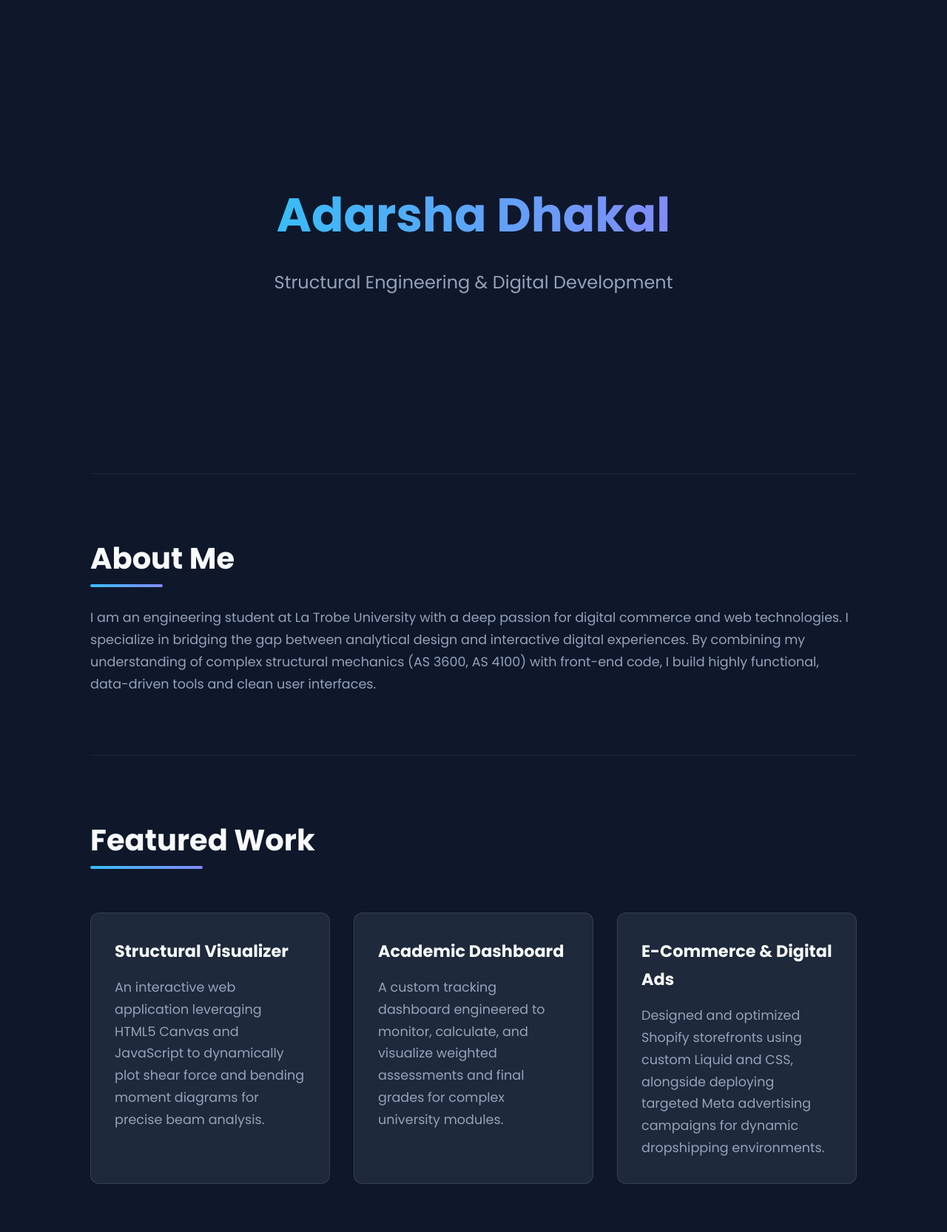
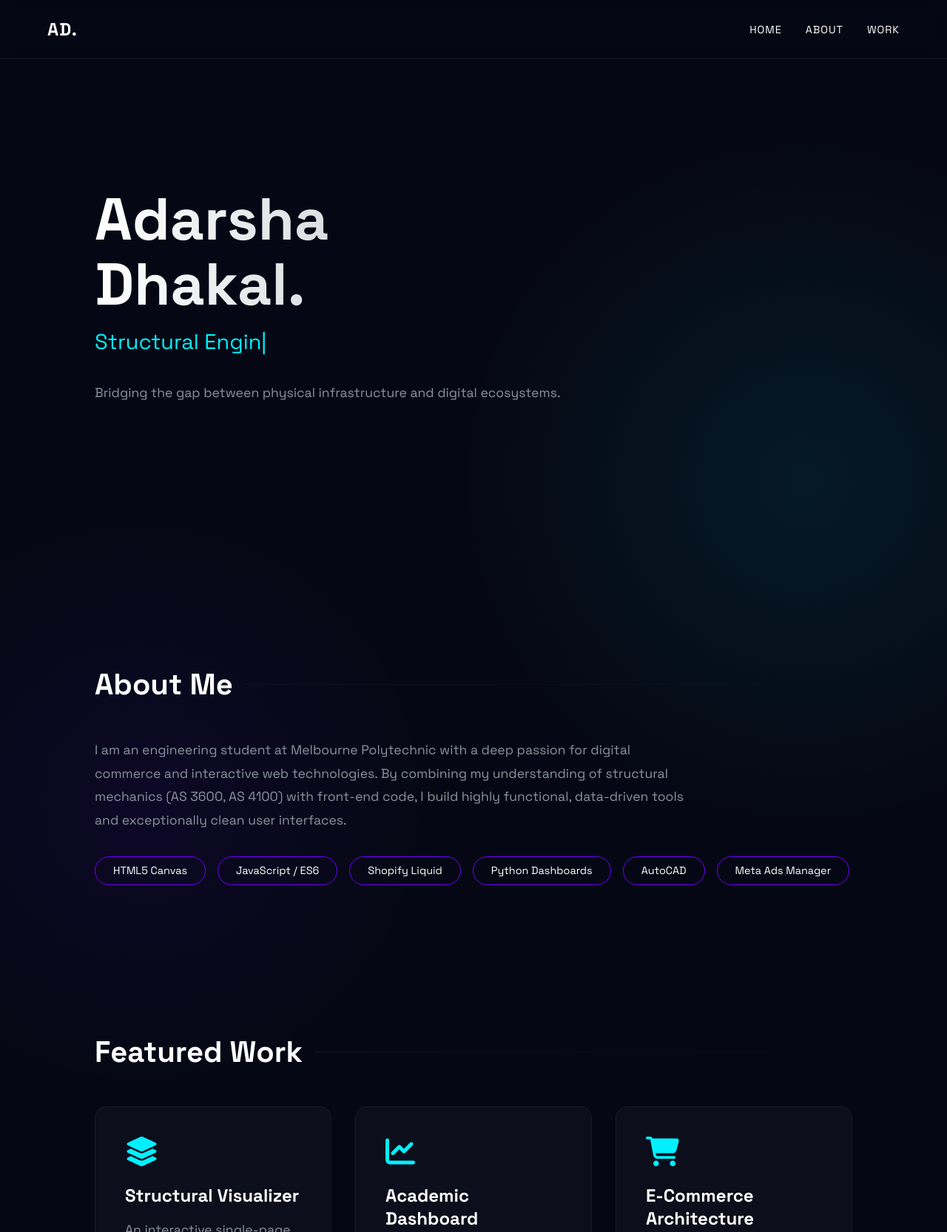
Before and after one commit to ttz89n5pwf-art/Portfolio, a plain HTML site: page index.html in a window 1280 px wide. Shown: the top 1666 px of the page at 74% size. Drawn offline with Linux system fonts and the light colour scheme.

Commit message:
index.html

```diff
--- a/index.html
+++ b/index.html
@@ -3,229 +3,313 @@
 <head>
     <meta charset="UTF-8">
     <meta name="viewport" content="width=device-width, initial-scale=1.0">
-    <title>Adarsha Dhakal | Portfolio</title>
-    <link href="https://fonts.googleapis.com/css2?family=Poppins:wght@300;400;600;700&display=swap" rel="stylesheet">
+    <title>Adarsha Dhakal | Digital Portfolio</title>
+    <link href="https://fonts.googleapis.com/css2?family=Space+Grotesk:wght@300;400;600;700&display=swap" rel="stylesheet">
+    <link rel="stylesheet" href="https://cdnjs.cloudflare.com/ajax/libs/font-awesome/6.4.0/css/all.min.css">
     <style>
         :root {
-            --bg-dark: #0f172a;
-            --card-dark: #1e293b;
-            --text-main: #f8fafc;
-            --text-muted: #94a3b8;
-            --accent: #38bdf8;
-            --accent-gradient: linear-gradient(90deg, #38bdf8, #818cf8);
+            --bg-color: #050814;
+            --glass-bg: rgba(255, 255, 255, 0.03);
+            --glass-border: rgba(255, 255, 255, 0.05);
+            --text-main: #ffffff;
+            --text-muted: #8b949e;
+            --accent: #00f0ff;
+            --accent-2: #7000ff;
         }
 
         * {
             margin: 0;
             padding: 0;
             box-sizing: border-box;
-            font-family: 'Poppins', sans-serif;
+            font-family: 'Space Grotesk', sans-serif;
             scroll-behavior: smooth;
         }
 
         body {
-            background-color: var(--bg-dark);
+            background-color: var(--bg-color);
             color: var(--text-main);
-            line-height: 1.7;
+            overflow-x: hidden;
+            background-image:
+                radial-gradient(circle at 15% 50%, rgba(112, 0, 255, 0.08), transparent 25%),
+                radial-gradient(circle at 85% 30%, rgba(0, 240, 255, 0.08), transparent 25%);
         }
 
-        /* Hero Section */
-        header {
-            min-height: 80vh;
+        nav {
+            position: fixed;
+            top: 0;
+            width: 100%;
+            padding: 1.5rem 5%;
+            display: flex;
+            justify-content: space-between;
+            align-items: center;
+            background: rgba(5, 8, 20, 0.8);
+            backdrop-filter: blur(10px);
+            z-index: 1000;
+            border-bottom: 1px solid var(--glass-border);
+        }
+
+        nav .logo {
+            font-weight: 700;
+            font-size: 1.5rem;
+            letter-spacing: 1px;
+        }
+
+        nav ul {
+            display: flex;
+            list-style: none;
+            gap: 2rem;
+        }
+
+        nav a {
+            color: var(--text-main);
+            text-decoration: none;
+            font-size: 0.9rem;
+            text-transform: uppercase;
+            letter-spacing: 1px;
+            transition: color 0.3s;
+        }
+
+        nav a:hover {
+            color: var(--accent);
+        }
+
+        #home {
+            height: 100vh;
             display: flex;
             flex-direction: column;
             justify-content: center;
-            align-items: center;
-            text-align: center;
-            padding: 2rem;
-            animation: fadeIn 1.5s ease-out;
+            padding: 0 10%;
+            position: relative;
         }
 
-        header h1 {
-            font-size: 4rem;
-            font-weight: 700;
+        .hero-content h1 {
+            font-size: clamp(3rem, 8vw, 5rem);
+            line-height: 1.1;
             margin-bottom: 1rem;
-            background: var(--accent-gradient);
+            background: linear-gradient(to right, var(--text-main), var(--text-muted));
             -webkit-background-clip: text;
             -webkit-text-fill-color: transparent;
         }
 
-        header p {
-            font-size: 1.5rem;
-            color: var(--text-muted);
-            max-width: 600px;
-        }
-
-        /* Container & Sections */
-        .container {
-            max-width: 1100px;
-            margin: 0 auto;
-            padding: 0 2rem;
+        .typing-container {
+            font-size: clamp(1.2rem, 3vw, 1.8rem);
+            color: var(--accent);
+            margin-bottom: 2rem;
+            height: 40px;
         }
 
         section {
-            padding: 5rem 0;
-            border-top: 1px solid rgba(255, 255, 255, 0.05);
+            padding: 100px 10%;
         }
 
-        h2 {
+        .section-title {
             font-size: 2.5rem;
-            margin-bottom: 2rem;
-            display: inline-block;
-            position: relative;
+            margin-bottom: 3rem;
+            display: flex;
+            align-items: center;
+            gap: 1rem;
         }
 
-        h2::after {
-            content: '';
-            position: absolute;
-            width: 50%;
-            height: 4px;
-            background: var(--accent-gradient);
-            bottom: -5px;
-            left: 0;
-            border-radius: 2px;
+        .section-title::after {
+            content: "";
+            height: 1px;
+            flex: 1;
+            background: linear-gradient(to right, var(--glass-border), transparent);
         }
 
         p {
             color: var(--text-muted);
             font-size: 1.1rem;
+            line-height: 1.8;
+            max-width: 800px;
         }
 
-        /* Projects Grid */
         .grid {
             display: grid;
-            grid-template-columns: repeat(auto-fit, minmax(320px, 1fr));
+            grid-template-columns: repeat(auto-fit, minmax(300px, 1fr));
             gap: 2rem;
+        }
+
+        .glass-card {
+            background: var(--glass-bg);
+            border: 1px solid var(--glass-border);
+            border-radius: 16px;
+            padding: 2.5rem;
+            backdrop-filter: blur(10px);
+            transition: transform 0.4s, border-color 0.4s;
+        }
+
+        .glass-card:hover {
+            transform: translateY(-10px);
+            border-color: var(--accent);
+            background: rgba(255, 255, 255, 0.05);
+        }
+
+        .glass-card i {
+            font-size: 2.5rem;
+            color: var(--accent);
+            margin-bottom: 1.5rem;
+        }
+
+        .glass-card h3 {
+            font-size: 1.5rem;
+            margin-bottom: 1rem;
+        }
+
+        .skills-container {
+            display: flex;
+            flex-wrap: wrap;
+            gap: 1rem;
             margin-top: 2rem;
         }
 
-        .card {
-            background-color: var(--card-dark);
-            padding: 2rem;
-            border-radius: 12px;
-            border: 1px solid rgba(255, 255, 255, 0.1);
-            transition: all 0.3s ease;
-            position: relative;
-            overflow: hidden;
+        .skill-tag {
+            padding: 0.6rem 1.5rem;
+            background: transparent;
+            border: 1px solid var(--accent-2);
+            border-radius: 30px;
+            color: var(--text-main);
+            font-size: 0.9rem;
+            transition: all 0.3s;
         }
 
-        .card:hover {
-            transform: translateY(-10px);
-            border-color: var(--accent);
-            box-shadow: 0 10px 30px rgba(56, 189, 248, 0.15);
+        .skill-tag:hover {
+            background: var(--accent-2);
+            box-shadow: 0 0 15px rgba(112, 0, 255, 0.4);
         }
 
-        .card h3 {
-            font-size: 1.4rem;
-            color: var(--text-main);
-            margin-bottom: 1rem;
+        .reveal {
+            opacity: 0;
+            transform: translateY(30px);
+            transition: all 0.8s ease-out;
         }
 
-        /* Skills Tags */
-        .skills-list {
-            display: flex;
-            flex-wrap: wrap;
-            gap: 1rem;
-            list-style: none;
-            margin-top: 1.5rem;
+        .reveal.active {
+            opacity: 1;
+            transform: translateY(0);
         }
 
-        .skills-list li {
-            background: rgba(56, 189, 248, 0.1);
-            color: var(--accent);
-            padding: 0.5rem 1.2rem;
-            border-radius: 30px;
-            font-weight: 600;
-            font-size: 0.95rem;
-            border: 1px solid rgba(56, 189, 248, 0.2);
-            transition: all 0.3s ease;
-        }
-
-        .skills-list li:hover {
-            background: var(--accent);
-            color: var(--bg-dark);
-        }
-
-        /* Footer */
         footer {
             text-align: center;
             padding: 3rem;
-            background-color: var(--card-dark);
-            border-top: 1px solid rgba(255, 255, 255, 0.05);
-        }
-
-        .btn {
-            display: inline-block;
-            margin-top: 1rem;
-            padding: 0.8rem 2rem;
-            background: var(--accent-gradient);
-            color: white;
-            text-decoration: none;
-            border-radius: 30px;
-            font-weight: 600;
-            transition: opacity 0.3s ease;
-        }
-
-        .btn:hover {
-            opacity: 0.8;
-        }
-
-        /* Animations */
-        @keyframes fadeIn {
-            from { opacity: 0; transform: translateY(20px); }
-            to { opacity: 1; transform: translateY(0); }
+            border-top: 1px solid var(--glass-border);
+            color: var(--text-muted);
         }
     </style>
 </head>
 <body>
 
-    <header>
-        <h1>Adarsha Dhakal</h1>
-        <p>Structural Engineering & Digital Development</p>
-    </header>
+    <nav>
+        <div class="logo">AD.</div>
+        <ul>
+            <li><a href="#home">Home</a></li>
+            <li><a href="#about">About</a></li>
+            <li><a href="#projects">Work</a></li>
+        </ul>
+    </nav>
 
-    <div class="container">
-        <section id="about">
-            <h2>About Me</h2>
-            <p>I am an engineering student at La Trobe University with a deep passion for digital commerce and web technologies. I specialize in bridging the gap between analytical design and interactive digital experiences. By combining my understanding of complex structural mechanics (AS 3600, AS 4100) with front-end code, I build highly functional, data-driven tools and clean user interfaces.</p>
+    <section id="home">
+        <div class="hero-content reveal active">
+            <h1>Adarsha<br>Dhakal.</h1>
+            <div class="typing-container">
+                <span id="typewriter"></span><span class="cursor">|</span>
+            </div>
+            <p>Bridging the gap between physical infrastructure and digital ecosystems.</p>
+        </div>
     </section>
 
-        <section id="projects">
-            <h2>Featured Work</h2>
+    <section id="about" class="reveal">
+        <h2 class="section-title">About Me</h2>
+        <p>I am an engineering student at Melbourne Polytechnic with a deep passion for digital commerce and interactive web technologies. By combining my understanding of structural mechanics (AS 3600, AS 4100) with front-end code, I build highly functional, data-driven tools and exceptionally clean user interfaces.</p>
+
+        <div class="skills-container">
+            <div class="skill-tag">HTML5 Canvas</div>
+            <div class="skill-tag">JavaScript / ES6</div>
+            <div class="skill-tag">Shopify Liquid</div>
+            <div class="skill-tag">Python Dashboards</div>
+            <div class="skill-tag">AutoCAD</div>
+            <div class="skill-tag">Meta Ads Manager</div>
+        </div>
+    </section>
+
+    <section id="projects" class="reveal">
+        <h2 class="section-title">Featured Work</h2>
         <div class="grid">
-                <div class="card">
+            <div class="glass-card">
+                <i class="fa-solid fa-layer-group"></i>
                 <h3>Structural Visualizer</h3>
-                    <p>An interactive web application leveraging HTML5 Canvas and JavaScript to dynamically plot shear force and bending moment diagrams for precise beam analysis.</p>
+                <p>An interactive single-page application leveraging HTML5 Canvas and JavaScript to dynamically plot shear force and bending moment diagrams for precise beam analysis.</p>
             </div>
-                <div class="card">
+            <div class="glass-card">
+                <i class="fa-solid fa-chart-line"></i>
                 <h3>Academic Dashboard</h3>
-                    <p>A custom tracking dashboard engineered to monitor, calculate, and visualize weighted assessments and final grades for complex university modules.</p>
+                <p>A custom tracking dashboard engineered to monitor, calculate, and visualize weighted assessments and final grades for complex engineering modules.</p>
             </div>
-                <div class="card">
-                    <h3>E-Commerce & Digital Ads</h3>
-                    <p>Designed and optimized Shopify storefronts using custom Liquid and CSS, alongside deploying targeted Meta advertising campaigns for dynamic dropshipping environments.</p>
+            <div class="glass-card">
+                <i class="fa-solid fa-cart-shopping"></i>
+                <h3>E-Commerce Architecture</h3>
+                <p>Designed and optimized Shopify storefronts using custom Liquid and CSS, alongside deploying targeted Meta advertising campaigns for digital products.</p>
             </div>
         </div>
     </section>
 
-        <section id="skills">
-            <h2>Technical Toolkit</h2>
-            <ul class="skills-list">
-                <li>HTML5 Canvas & CSS3</li>
-                <li>JavaScript</li>
-                <li>Shopify Liquid</li>
-                <li>Structural Analysis</li>
-                <li>AS 3600 & AS 4100</li>
-                <li>AutoCAD</li>
-                <li>Meta Ads</li>
-            </ul>
-        </section>
-    </div>
-
     <footer>
-        <p>&copy; 2026 Adarsha Dhakal. Let's build something great.</p>
-        <a href="mailto:your.email@example.com" class="btn">Get In Touch</a>
+        <p>&copy; 2026 Adarsha Dhakal. Built from scratch.</p>
     </footer>
 
+    <script>
+        const words = ["Structural Engineering Student.", "Front-End Developer.", "E-Commerce Strategist."];
+        let i = 0;
+        let timer;
+
+        function typingEffect() {
+            let word = words[i].split("");
+            var loopTyping = function() {
+                if (word.length > 0) {
+                    document.getElementById('typewriter').innerHTML += word.shift();
+                } else {
+                    setTimeout(deletingEffect, 2000);
+                    return false;
+                };
+                timer = setTimeout(loopTyping, 100);
+            };
+            loopTyping();
+        }
+
+        function deletingEffect() {
+            let word = words[i].split("");
+            var loopDeleting = function() {
+                if (word.length > 0) {
+                    word.pop();
+                    document.getElementById('typewriter').innerHTML = word.join("");
+                } else {
+                    if (words.length > (i + 1)) {
+                        i++;
+                    } else {
+                        i = 0;
+                    };
+                    typingEffect();
+                    return false;
+                };
+                timer = setTimeout(loopDeleting, 50);
+            };
+            loopDeleting();
+        }
+
+        typingEffect();
+
+        function reveal() {
+            var reveals = document.querySelectorAll(".reveal");
+            for (var i = 0; i < reveals.length; i++) {
+                var windowHeight = window.innerHeight;
+                var elementTop = reveals[i].getBoundingClientRect().top;
+                var elementVisible = 150;
+                if (elementTop < windowHeight - elementVisible) {
+                    reveals[i].classList.add("active");
+                }
+            }
+        }
+        window.addEventListener("scroll", reveal);
+    </script>
 </body>
 </html>
```
Lines whose indentation alone changed are shown as unchanged.
